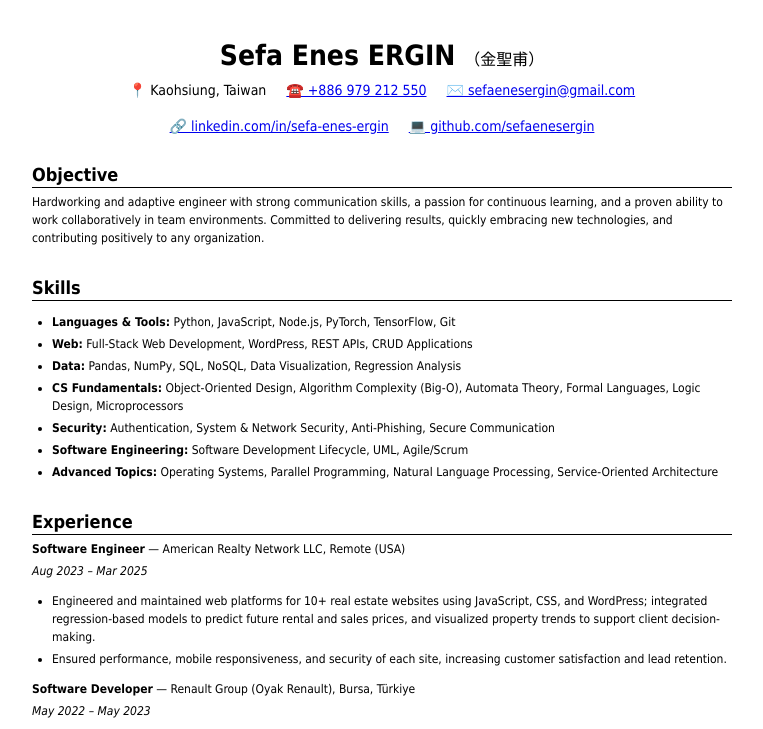
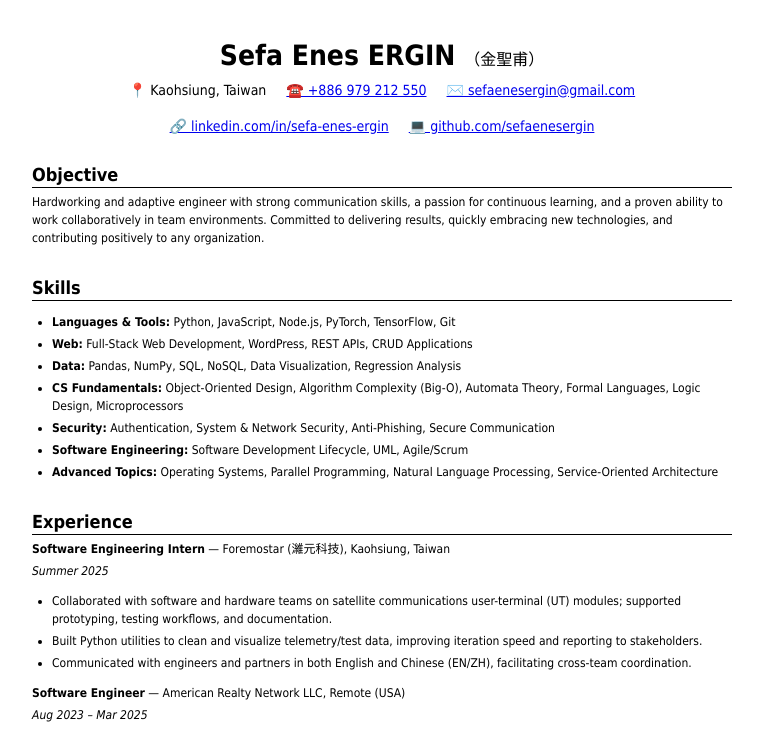
Before and after one commit to sefaenesergin/CV, a plain HTML site: page index.html in a window 1280 px wide. Shown: the top 729 px of the page, without its empty margins (258-1021 px from the left). Drawn offline with Linux system fonts and the light colour scheme.

Commit message:
Update index.html
add internship

```diff
--- a/index.html
+++ b/index.html
@@ -142,6 +142,24 @@
 
     <div class="section">
       <h2>Experience</h2>
+        <p>
+        <strong>Software Engineering Intern</strong> — Foremostar (濰元科技), Kaohsiung, Taiwan
+        </p>
+        <p class="italic">Summer 2025</p>
+        <ul>
+          <li>
+            Collaborated with software and hardware teams on satellite communications
+            user-terminal (UT) modules; supported prototyping, testing workflows, and documentation.
+          </li>
+          <li>
+            Built Python utilities to clean and visualize telemetry/test data, improving iteration
+            speed and reporting to stakeholders.
+          </li>
+          <li>
+            Communicated with engineers and partners in both English and Chinese (EN/ZH),
+            facilitating cross-team coordination.
+          </li>
+        </ul>
       <p>
         <strong>Software Engineer</strong> — American Realty Network LLC, Remote
         (USA)
```
